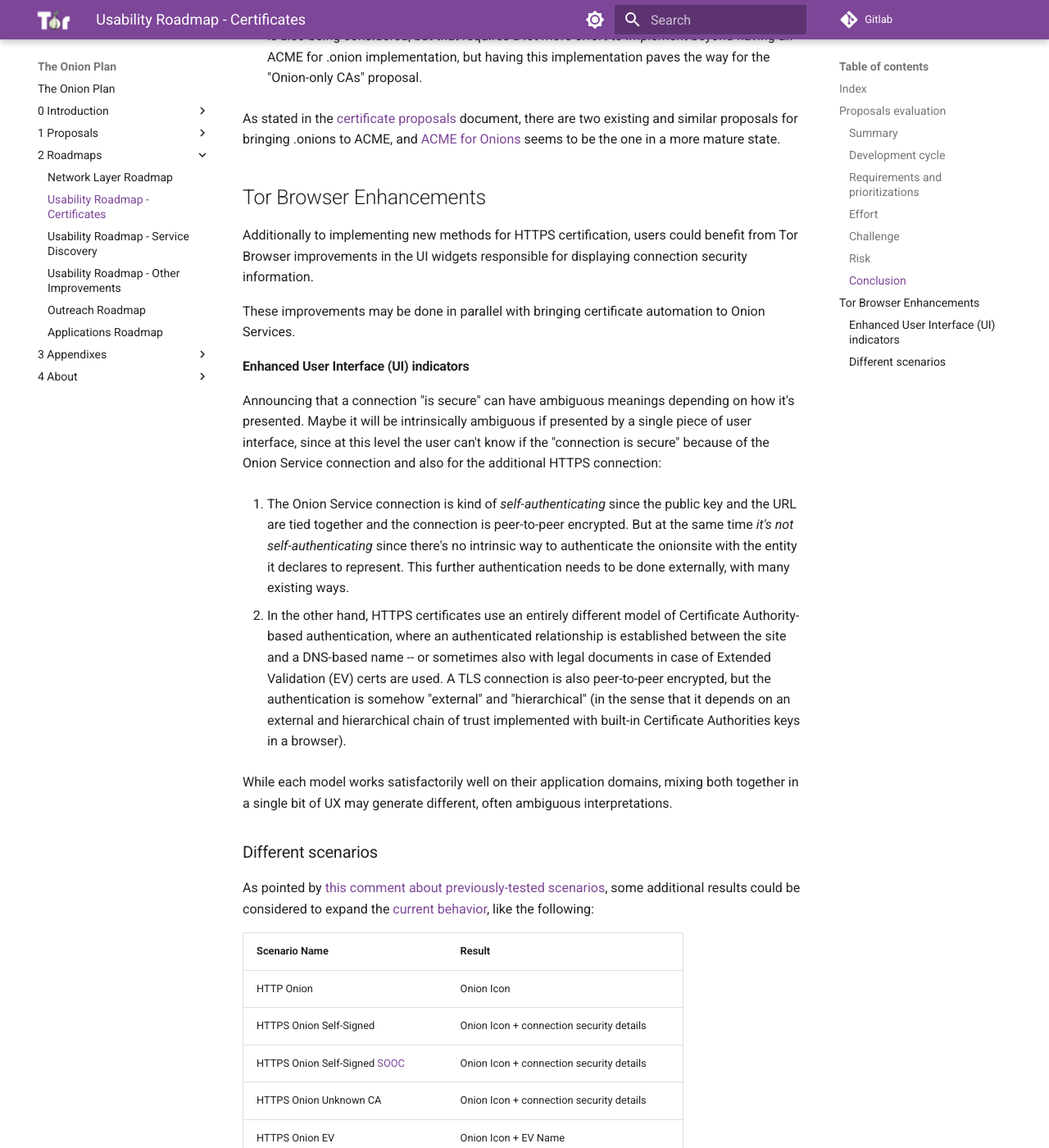
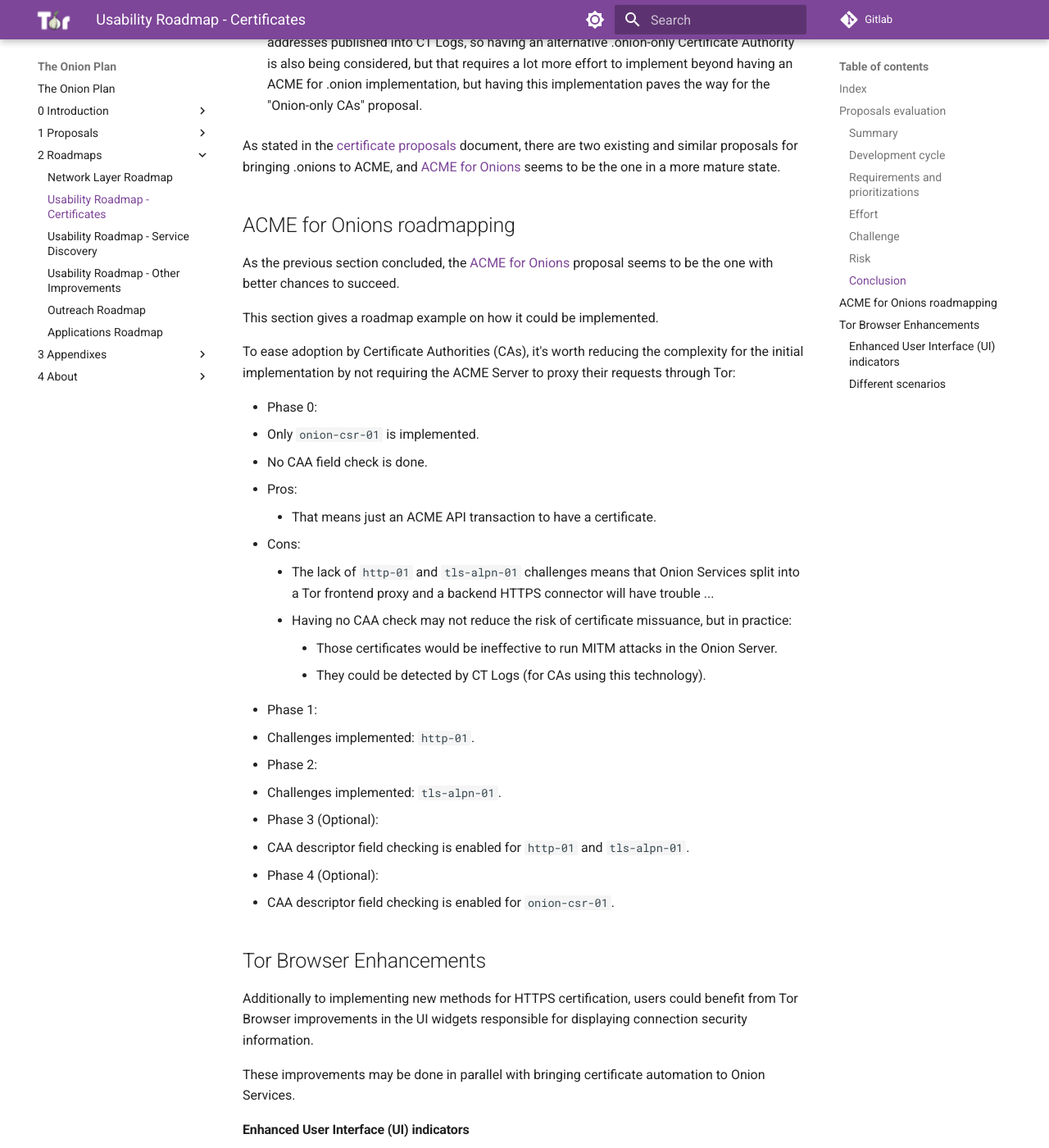
Before and after one commit to offsoc/onionplan, an MkDocs documentation site: the page built from docs/2 - Roadmaps/02 - Roadmap: Usability Proposal - Certificates.md, in a window 1280 px wide and 1400 px high, scrolled down 4101 px. Shown: the whole window at 82% size. Built offline with MkDocs 1.6.1 and Material for MkDocs 9.7.7, drawn with Linux system fonts in a browser that asks for light colours; some of the changed text lies outside the part shown.

Commit message:
Feat: roadmaps: certificates: ACME for Onions DRAFT roadmap

```diff
--- a/docs/2 - Roadmaps/02 - Roadmap: Usability Proposal - Certificates.md
+++ b/docs/2 - Roadmaps/02 - Roadmap: Usability Proposal - Certificates.md
@@ -126,6 +126,40 @@ seems to be the one in a more mature state.
 [ACME for Onions]: https://acmeforonions.org
 [funded by OTF]: https://www.opentech.fund/internet-freedom-news/april-2023/#acme
 
+## ACME for Onions roadmapping
+
+As the previous section concluded, the [ACME for Onions][] proposal seems to be
+the one with better chances to succeed.
+
+This section gives a roadmap example on how it could be implemented.
+
+To ease adoption by Certificate Authorities (CAs), it's worth reducing the
+complexity for the initial implementation by not requiring the ACME Server to
+proxy their requests through Tor:
+
+* Phase 0:
+  * Only `onion-csr-01` is implemented.
+  * No CAA field check is done.
+  * Pros:
+    * That means just an ACME API transaction to have a certificate.
+  * Cons:
+    * The lack of `http-01` and `tls-alpn-01` challenges means that
+      Onion Services split into a Tor frontend proxy and a backend
+      HTTPS connector will have trouble ...
+    * Having no CAA check may not reduce the risk of certificate missuance,
+      but in practice:
+        * Those certificates would be ineffective to run MITM attacks in the
+          Onion Server.
+        * They could be detected by CT Logs (for CAs using this technology).
+* Phase 1:
+  * Challenges implemented: `http-01`.
+* Phase 2:
+  * Challenges implemented: `tls-alpn-01`.
+* Phase 3 (Optional):
+  * CAA descriptor field checking is enabled for `http-01` and `tls-alpn-01`.
+* Phase 4 (Optional):
+  * CAA descriptor field checking is enabled for `onion-csr-01`.
+
 ## Tor Browser Enhancements
 
 Additionally to implementing new methods for HTTPS certification, users could
```
